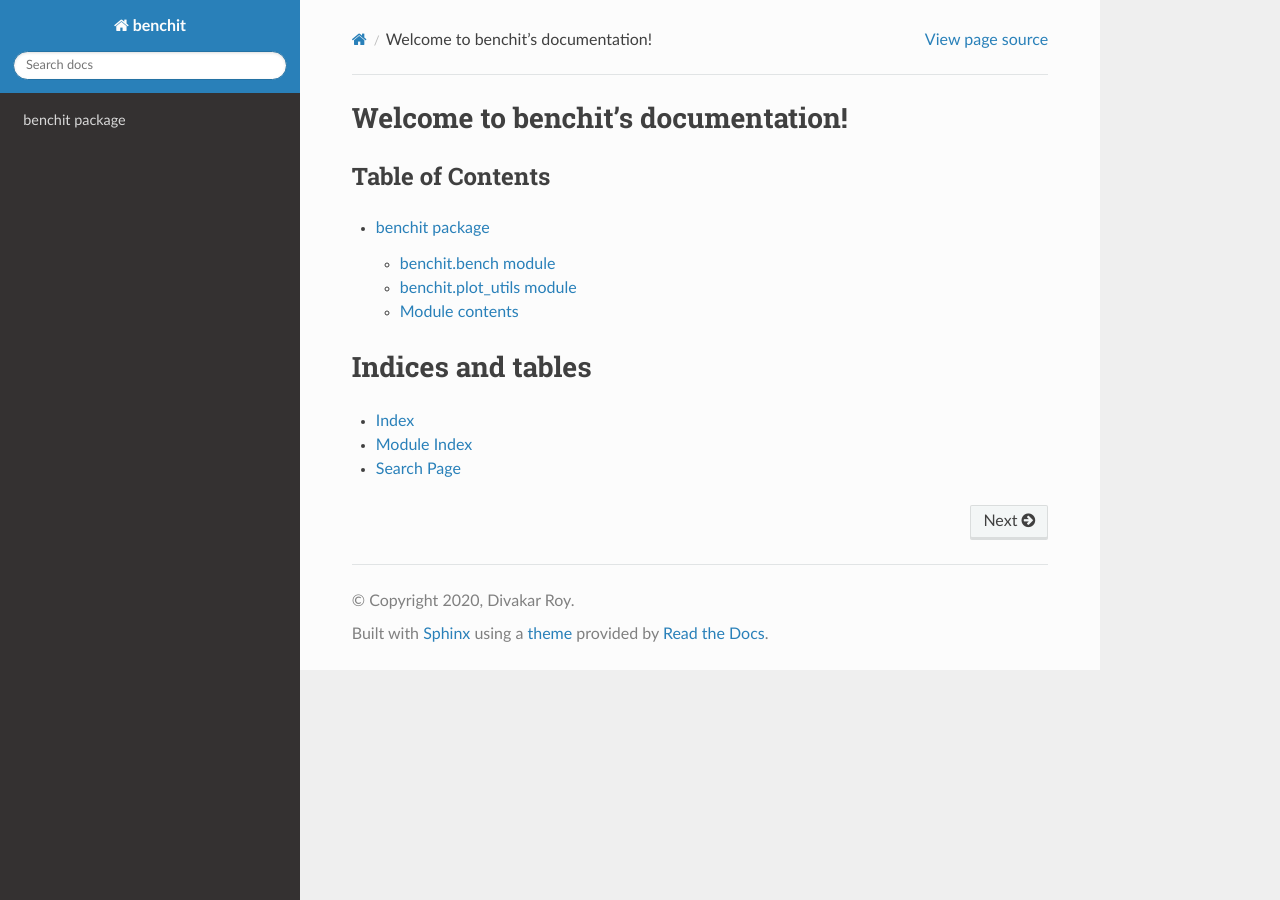
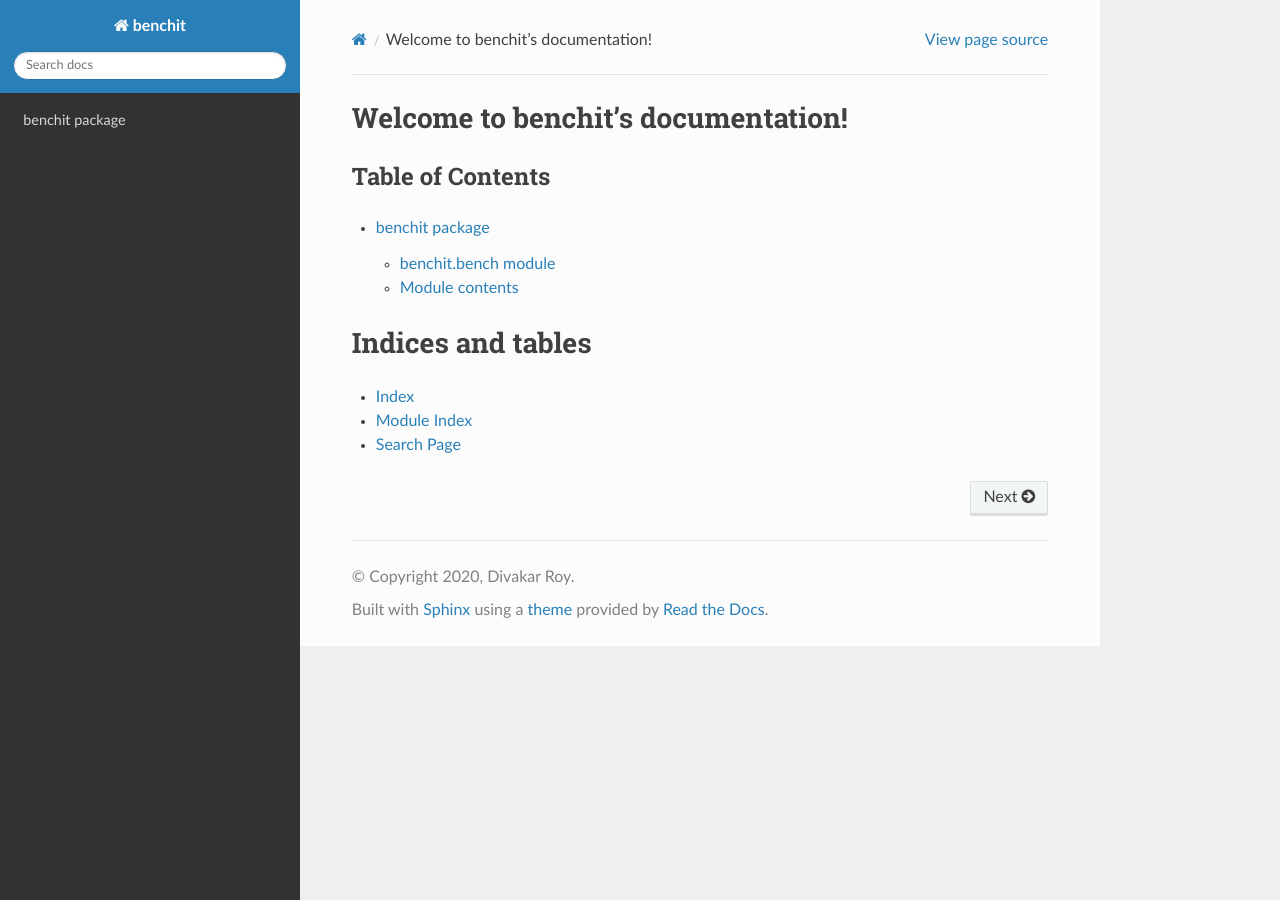
Before and after one commit to droyed/benchit, a Sphinx documentation site: the page built from docs/source/index.rst, in a window 1280 px wide. Built offline with Sphinx 7.4.7 and the Read the Docs theme 2.0.0, drawn with Linux system fonts in a browser that asks for light colours.

Commit message:
fix for apidocs bug

```diff
--- a/docs/source/benchit.rst
+++ b/docs/source/benchit.rst
@@ -5,14 +5,6 @@ benchit.bench module
 --------------------
 
 .. automodule:: benchit.bench
-    :members:
-    :undoc-members:
-    :show-inheritance:
-
-benchit.plot\_utils module
---------------------------
-
-.. automodule:: benchit.plot_utils
     :members:
     :undoc-members:
     :show-inheritance:
```
